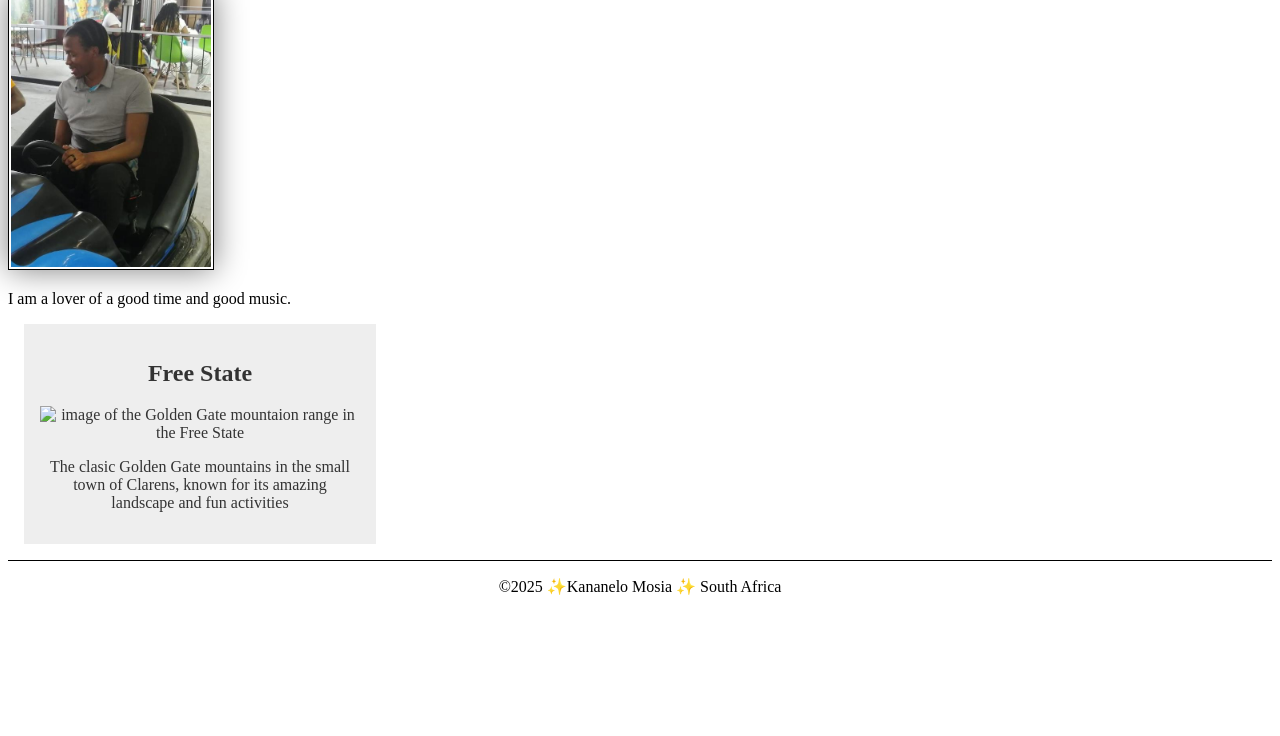
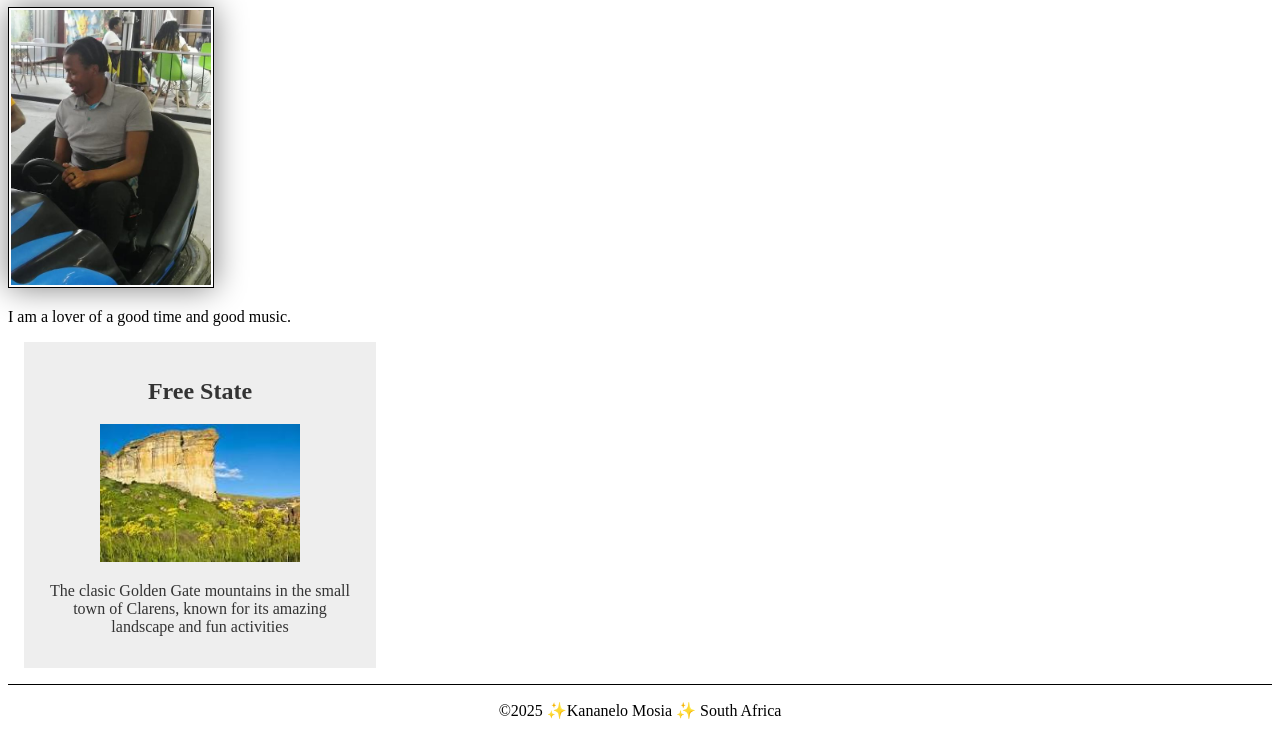
Before and after one commit to ka504/wdd130, a plain HTML site: page index.html in a window 1280 px wide. Shown: the part 235-971 px from the top of the page. Before the commit the page ends 847 px from the top, so only its background shows below. Drawn offline with Linux system fonts and the light colour scheme.

Commit message:
css edit and filename change

```diff
--- a/index.html
+++ b/index.html
@@ -10,6 +10,7 @@
     <meta name="description" content="My home page for the first page">
     <meta name="author" content="Kananelo Mosia">
 </head>
+/-- IGNORE ---
 
 <body>
     <header>
@@ -27,7 +28,7 @@
     </main>
     <aside>
         <h2>Free State</h2>
-        <img src="images/free-state-clarens-landscape.jpg"
+        <img src="images/free-stateclarens-landscape.jpg"
             alt="image of the Golden Gate mountaion range in the Free State" width="300">
         <p>The clasic Golden Gate mountains in the small town of Clarens, known for its amazing landscape and fun
             activities</p>
--- a/styles/styles.css
+++ b/styles/styles.css
@@ -10,7 +10,7 @@ nav a{
 h1{
     color: darkblue;
 }
-main{ max-width: 600px}
+main{ max-width: 840px}
 
 main img{
     width: 200px;
@@ -23,10 +23,10 @@ main img{
 p {padding: 0;}
 
 aside{
-    width: 20rem;
-    margin: 1rem;
-    border: 1px solid rgb (0,0,0,  0.2); /* 1 */
-    padding: 1rem;
+    width: 20em;
+    margin: 1em;
+    border: 1px solid rgba (0,0,0,  0.2);
+    padding: 1em;
     background-color: #eee;
     color: #333;
     text-align: center;
```
Also changed, not shown: images/free-stateclarens-landscape.jpg (added).
